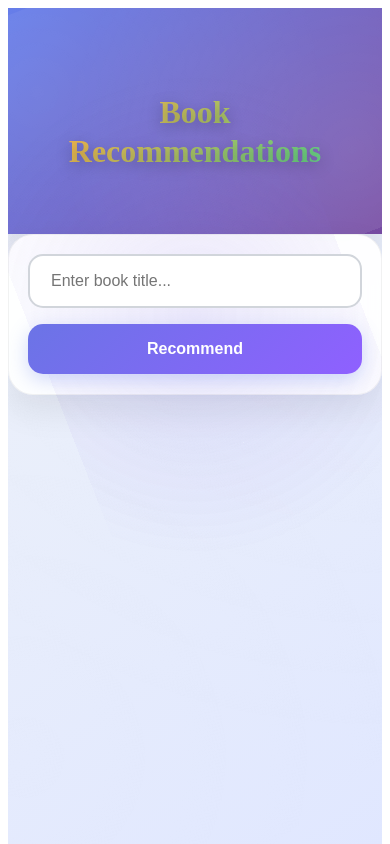
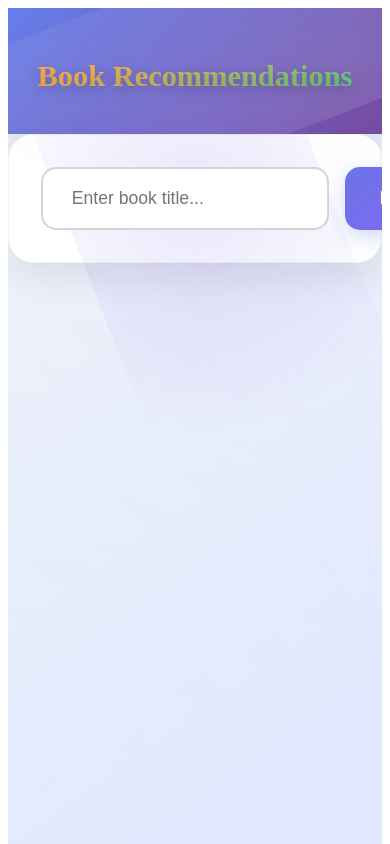
Before and after one commit to mrfaizan123/NewBookReccomendation, a React app in the folder frontend/: page /recommend in a window 390 px wide. Shown: the top 844 px of the page. Built offline with nearby package versions, Linux system fonts and the light colour scheme; the HTML template or start-up script is replaced by a standard one.

Commit message:
Update Reccomend.css

```diff
--- a/frontend/src/components/Reccomend.css
+++ b/frontend/src/components/Reccomend.css
@@ -159,47 +159,27 @@
     grid-template-columns: repeat(auto-fill, minmax(260px, 1fr));
 }
 
-/* -------------------------------------- */
-/* 📱 RESPONSIVE ADJUSTMENTS */
-/* -------------------------------------- */
-
+/* Fix H1 not fully visible on small screens */
 @media (max-width: 900px) {
-    .recommend-header h1 {
-        font-size: 2.5rem;
+    .recommend-header {
+        padding: 2.5rem 1.5rem 2rem;
     }
 
-    .recommend-form {
-        flex-direction: column;
-        padding: 1.5rem;
-    }
-
-    .recommend-button {
-        width: 100%;
-        font-size: 1rem;
-        padding: 1rem;
+    .recommend-header h1 {
+        font-size: 2.4rem;
+        line-height: 1.1;
     }
 }
 
 @media (max-width: 600px) {
-    .recommend-header h1 {
-        font-size: 2rem;
-        line-height: 1.2;
+    .recommend-header {
+        padding: 2rem 1rem 1.5rem;
     }
 
-    .recommend-form {
-        padding: 1.2rem;
-    }
-
-    .recommend-input {
-        font-size: 1rem;
-        padding: 1rem 1.3rem;
-    }
-
-    .recommend-button {
-        width: 100%;
-    }
-
-    .book-grid {
-        grid-template-columns: 1fr !important;
+    .recommend-header h1 {
+        font-size: 1.9rem;
+        line-height: 1.1;
+        word-wrap: break-word;
+        overflow-wrap: break-word;
     }
 }
```
